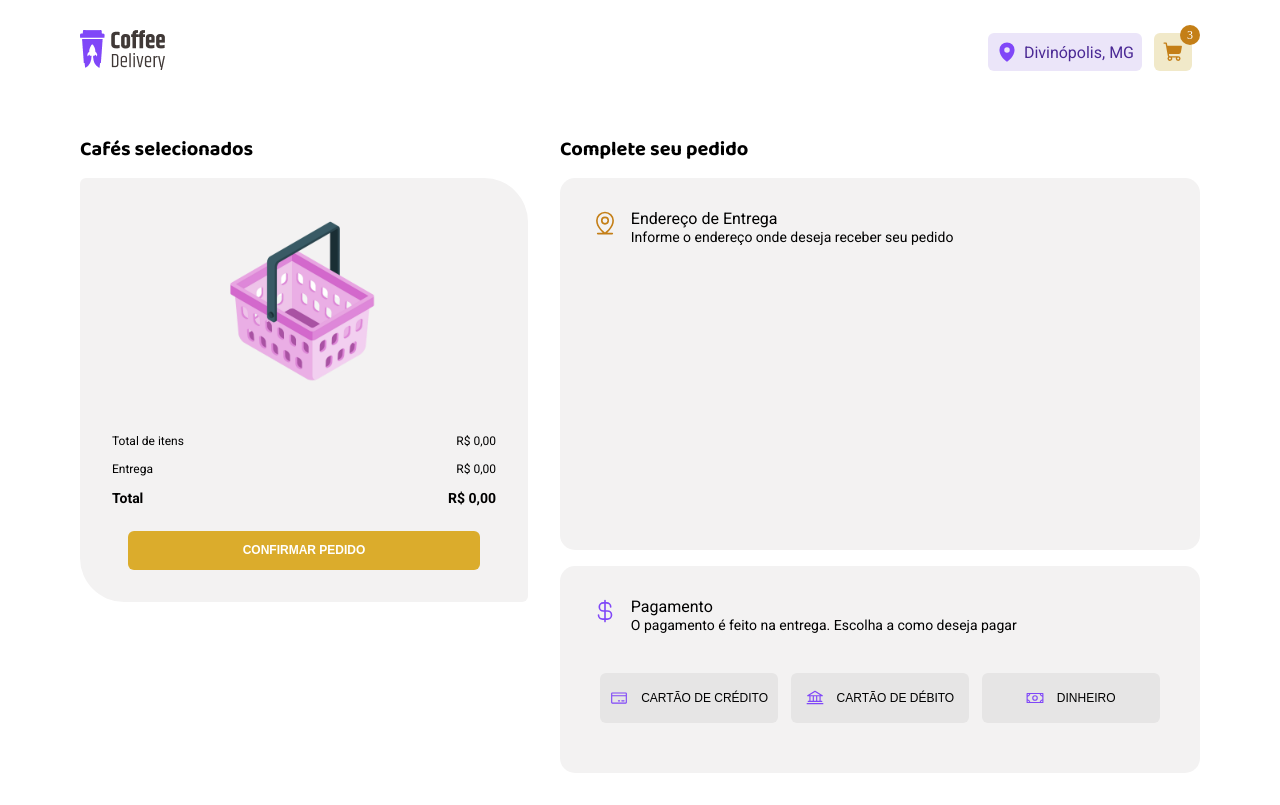
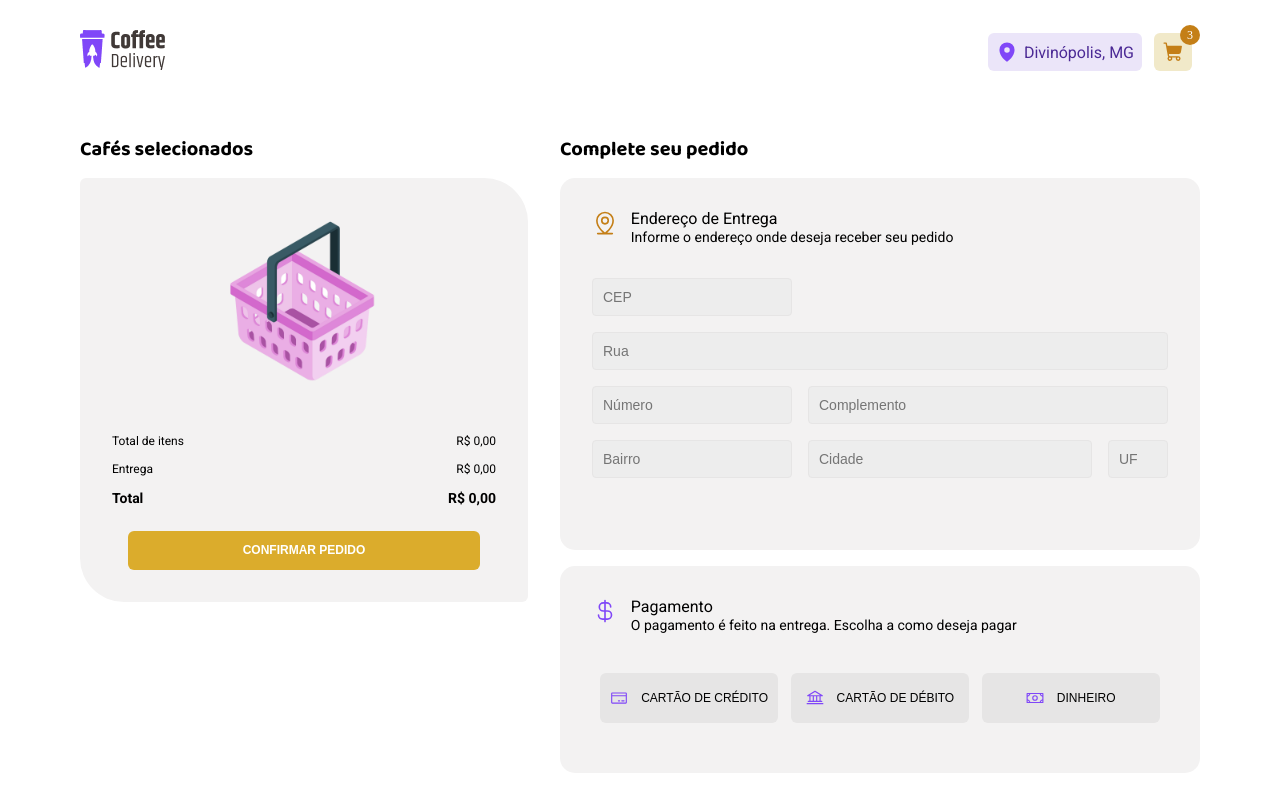
Before and after one commit to VitorAndrey/ignite-coffee-delivery, a React (Vite) app: page /cart in a window 1280 px wide. Built offline with nearby package versions, Linux system fonts and the light colour scheme.

Commit message:
adicionei o card de enderecos

```diff
--- a/src/pages/ SuccessfulPurchase/style.ts
+++ b/src/pages/ SuccessfulPurchase/style.ts
@@ -82,3 +82,60 @@ export const Gradient = styled.div`
   padding: 1px;
   max-width: 526px;
 `;
+
+export const InputContainer = styled.div`
+  display: flex;
+  flex-direction: column;
+  align-items: start;
+  justify-content: flex-start;
+  gap: 16px;
+
+  .inputOne,
+  .inputThree,
+  .inputFive {
+    width: 200px;
+  }
+
+  .inputTwo {
+    flex: 1;
+  }
+
+  .inputFour {
+    flex: 1;
+  }
+
+  .inputSix {
+    flex: 1;
+  }
+
+  .inputSeven {
+    width: 60px;
+  }
+
+  div {
+    display: flex;
+    flex-wrap: wrap;
+    gap: 16px;
+    width: 100%;
+  }
+
+  input {
+    padding: 10px;
+    font-size: 14px;
+    border-radius: 4px;
+    border: 1px solid ${(props) => props.theme["base-button"]};
+    background: ${(props) => props.theme["base-input"]};
+  }
+
+  @media screen and (max-width: 550px) {
+    .inputOne,
+    .inputTwo,
+    .inputThree,
+    .inputFour,
+    .inputFive,
+    .inputSix,
+    .inputSeven {
+      width: 100%;
+    }
+  }
+`;
--- a/src/pages/Cart/index.tsx
+++ b/src/pages/Cart/index.tsx
@@ -1,6 +1,7 @@
 import { Bank, CreditCard, CurrencyDollar, MapPinLine, Money } from "@phosphor-icons/react";
 import CartList from "./components/cartList";
 import { AdressCard, CardSection, CartSectionContainer, PaymentCard } from "./style";
+import { InputContainer } from "../ SuccessfulPurchase/style";
 
 export function Cart() {
   return (
@@ -20,6 +21,22 @@ export function Cart() {
               Informe o endereço onde deseja receber seu pedido
             </p>
           </div>
+
+          <InputContainer>
+            <input type="number" placeholder="CEP" className="inputOne" required />
+            <div>
+              <input type="text" placeholder="Rua" className="inputTwo" required />
+            </div>
+            <div>
+              <input type="number" placeholder="Número" className="inputThree" required />
+              <input type="text" placeholder="Complemento" className="inputFour" />
+            </div>
+            <div>
+              <input type="text" placeholder="Bairro" className="inputFive" required />
+              <input type="text" placeholder="Cidade" className="inputSix" required />
+              <input type="text" placeholder="UF" className="inputSeven" required />
+            </div>
+          </InputContainer>
         </AdressCard>
         <PaymentCard>
           <div>
--- a/src/pages/Cart/style.ts
+++ b/src/pages/Cart/style.ts
@@ -37,6 +37,7 @@ export const AdressCard = styled.div`
 
   div:nth-child(1) {
     display: flex;
+    margin-bottom: 2rem;
   }
 
   p {
```
